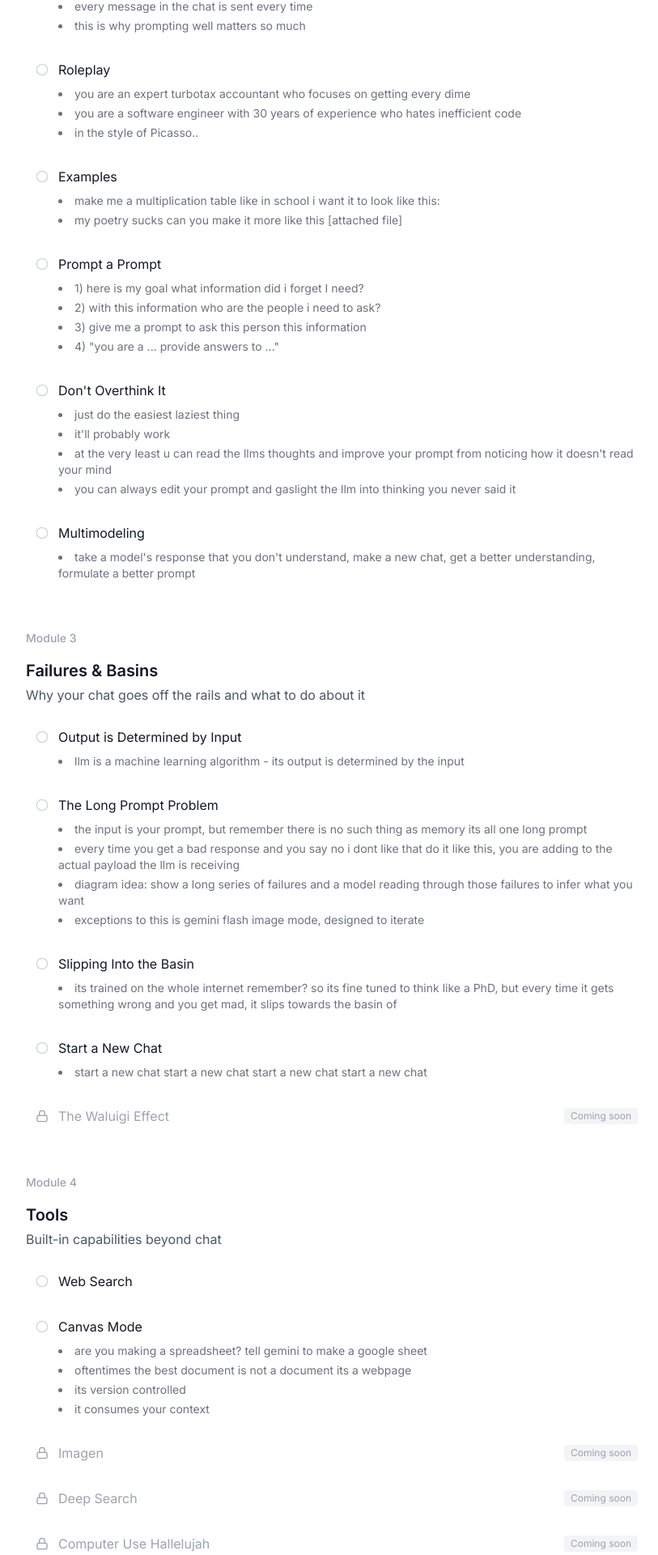
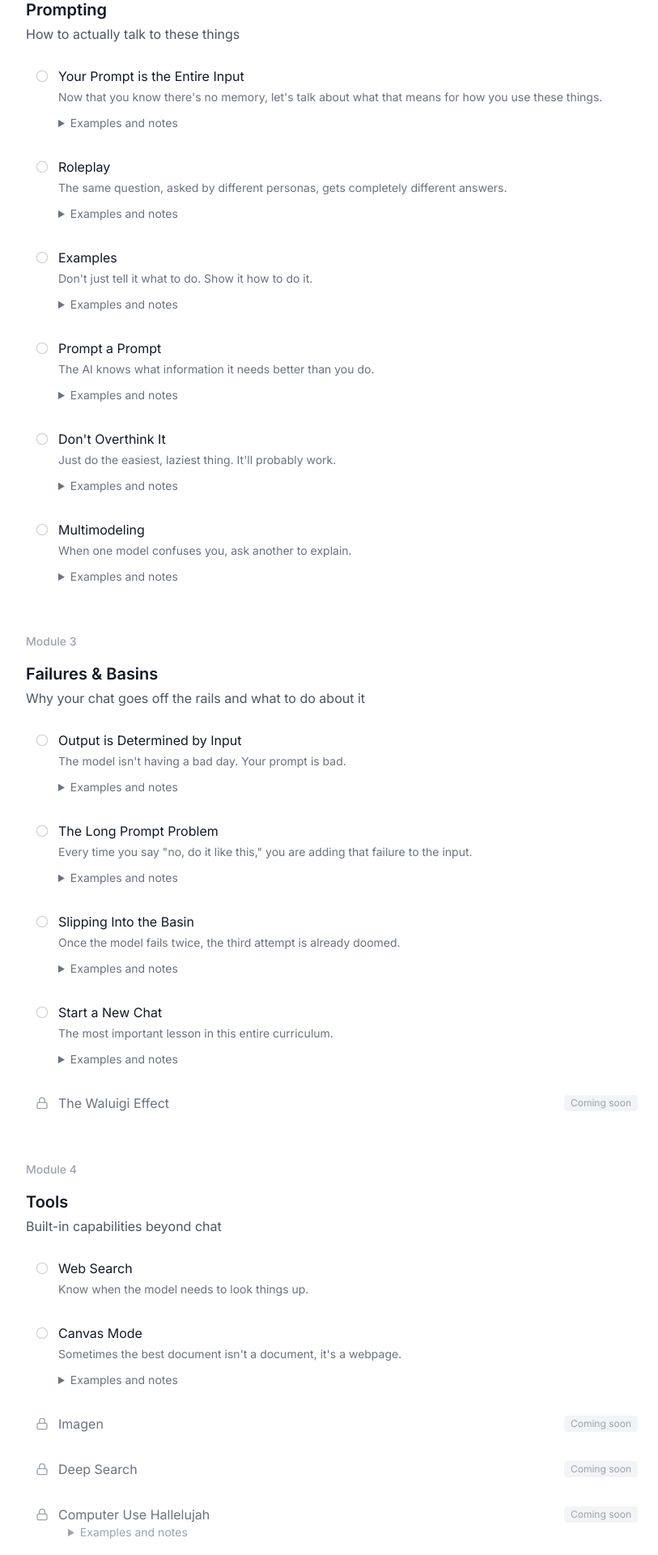
Before and after one commit to asavschaeffer/megaminds-web, a Next.js app: page /learn/curriculum in a window 1280 px wide. Shown: the part 859-2779 px from the top of the page at 81% size, without its empty margins (224-1037 px from the left). Built offline with nearby package versions, Linux system fonts and the light colour scheme.

Commit message:
Balance curriculum lesson list formatting

```diff
--- a/app/learn/curriculum/page.tsx
+++ b/app/learn/curriculum/page.tsx
@@ -47,25 +47,18 @@ function LessonRow({ lesson }: { lesson: CurriculumLesson }) {
       <div className="p-3 text-gray-400">
         <div className="flex items-center gap-3">
           <Lock className="w-4 h-4 flex-shrink-0" />
-          <span>{title}</span>
+          <span className="text-gray-500">{title}</span>
           <span className="text-xs bg-gray-100 px-2 py-0.5 rounded ml-auto">Coming soon</span>
         </div>
-        {lesson.bullets && (
-          <ul className="mt-2 ml-7 space-y-1 text-sm text-gray-400">
-            {lesson.bullets.map((bullet) => (
-              <li key={bullet} className="list-disc list-inside">{bullet}</li>
-            ))}
-          </ul>
-        )}
+        {lesson.description && <p className="mt-1 ml-7 text-sm text-gray-400">{lesson.description}</p>}
+        <LessonNotes bullets={lesson.bullets} muted />
       </div>
     )
   }
 
   return (
-    <Link
-      href={`/learn/curriculum/${lesson.slug}`}
-      className="block p-3 rounded-lg hover:bg-gray-50 transition-colors group"
-    >
+    <div className="rounded-lg hover:bg-gray-50 transition-colors group">
+      <Link href={`/learn/curriculum/${lesson.slug}`} className="block p-3">
         <div className="flex items-center gap-3">
           <Circle className="w-4 h-4 text-gray-300 group-hover:text-gray-400 flex-shrink-0" />
           <span className="text-gray-900 group-hover:text-gray-600">{title}</span>
@@ -73,13 +66,30 @@ function LessonRow({ lesson }: { lesson: CurriculumLesson }) {
             <span className="text-xs bg-blue-50 text-blue-700 px-2 py-0.5 rounded ml-auto">Optional</span>
           )}
         </div>
-      {lesson.bullets && (
-        <ul className="mt-2 ml-7 space-y-1 text-sm text-gray-500">
-          {lesson.bullets.map((bullet) => (
-            <li key={bullet} className="list-disc list-inside">{bullet}</li>
+        {lesson.description && <p className="mt-1 ml-7 text-sm text-gray-500">{lesson.description}</p>}
+      </Link>
+      <LessonNotes bullets={lesson.bullets} />
+    </div>
+  )
+}
+
+function LessonNotes({ bullets, muted = false }: { bullets?: string[]; muted?: boolean }) {
+  if (!bullets) {
+    return null
+  }
+
+  return (
+    <details className="group/notes px-3 pb-3 ml-7 text-sm">
+      <summary className={muted ? 'cursor-pointer text-gray-400' : 'cursor-pointer text-gray-500 hover:text-gray-700'}>
+        Examples and notes
+      </summary>
+      <ul className={muted ? 'mt-2 space-y-1 text-gray-400' : 'mt-2 space-y-1 text-gray-500'}>
+        {bullets.map((bullet) => (
+          <li key={bullet} className="list-disc ml-5">
+            {bullet}
+          </li>
         ))}
       </ul>
-      )}
-    </Link>
+    </details>
   )
 }
```
Lines whose indentation alone changed are shown as unchanged.
